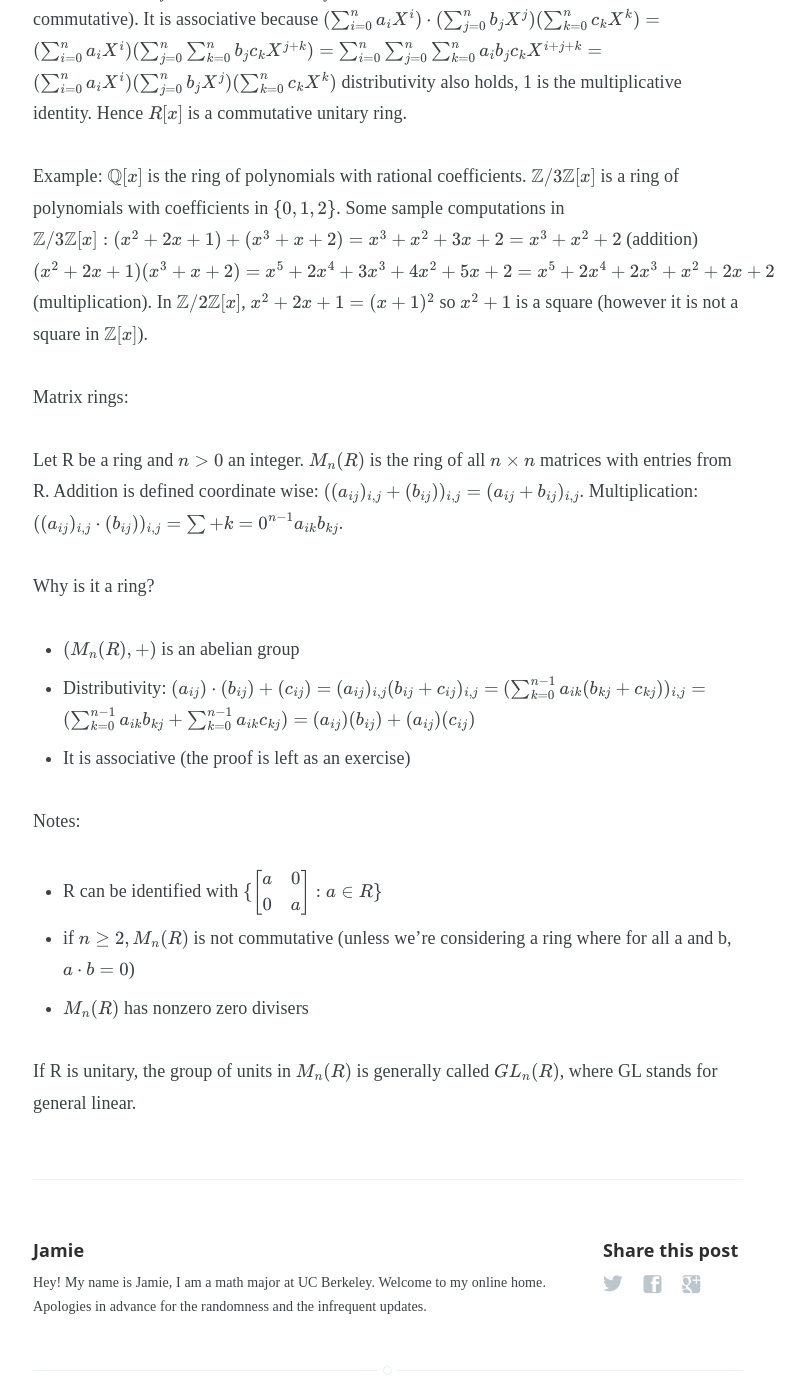
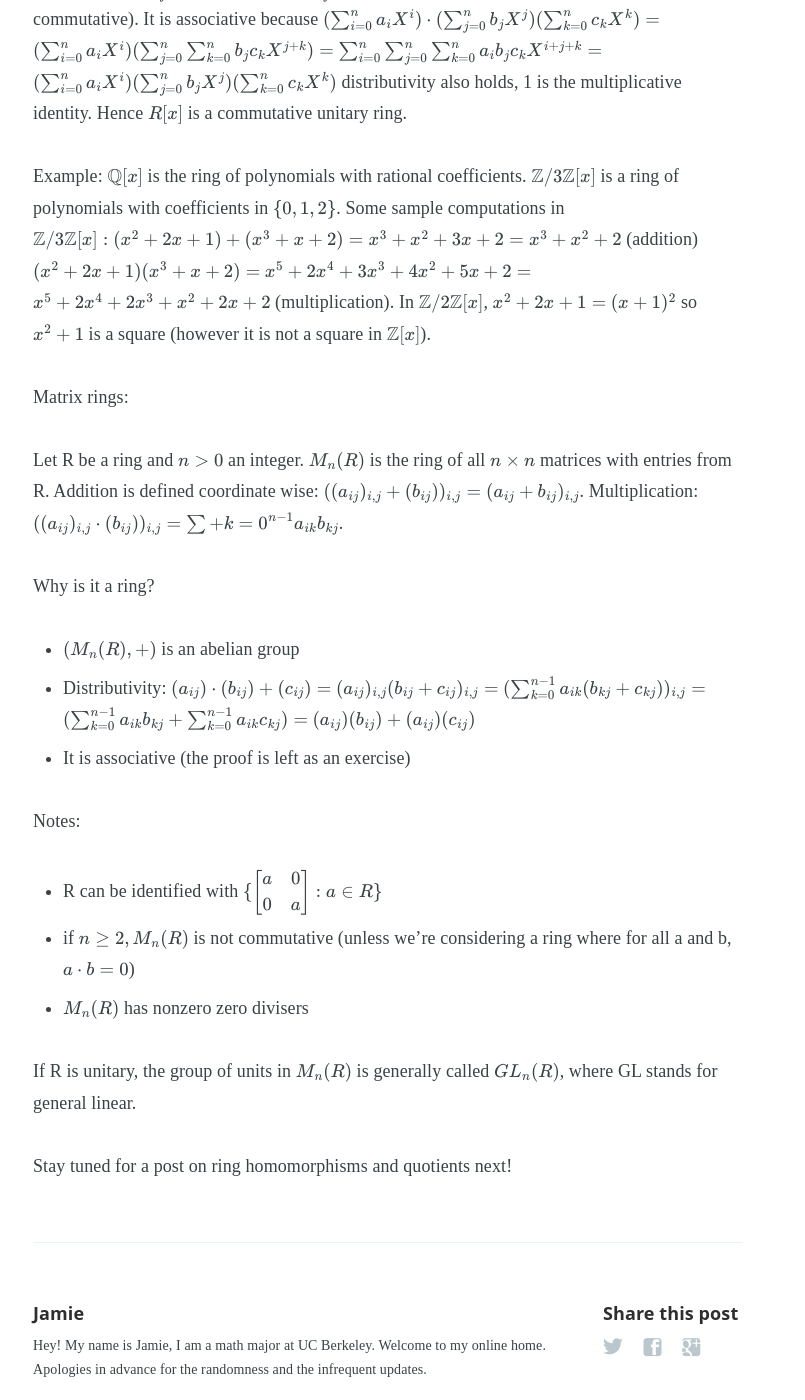
Before and after one commit to jamiecayley/jamiecayley.github.io, a Jekyll site: the page built from _posts/2016-05-20-An-Introduction-To-Abstract-Algebra-15.md, in a window 1280 px wide and 1400 px high, scrolled down 634 px. Shown: the whole window, without its empty margins (252-1057 px from the left). Built offline with Jekyll 4.4.1, drawn with Linux system fonts in a browser that asks for light colours; some web fonts are replaced; formulas are drawn with MathJax 3.

Commit message:
fixed typo

```diff
--- a/_posts/2016-05-20-An-Introduction-To-Abstract-Algebra-15.md
+++ b/_posts/2016-05-20-An-Introduction-To-Abstract-Algebra-15.md
@@ -13,7 +13,7 @@
 
 $$R[x]$$ is a ring of polynomials of x with coefficients from R. Addition is defined by $$(\sum_{i=0}^n a_ix^i)+(\sum_{i=1}^n b_iX^i) = \sum_{i=1}^n (a_i+b_i)X^i$$. Multiplication is defined by: $$(\sum_{i=0}^n a_iX^i)(\sum_{j=0}^n b_jX^j) = \sum_{i=0}^n\sum_{j=0}^n a_ib_jX^{i+j}$$ (note that it is commutative because R is commutative). It is associative because $$(\sum_{i=0}^n a_iX^i)\cdot (\sum_{j=0}^nb_jX^j)(\sum_{k=0}^nc_kX^k) =$$ $$ (\sum_{i=0}^n a_iX^i)(\sum_{j=0}^n \sum_{k=0}^n b_jc_kX^{j+k}) = $$ $$\sum_{i=0}^n\sum_{j=0}^n\sum_{k=0}^n a_ib_jc_kX^{i+j+k} = $$ $$ (\sum_{i=0}^na_iX^i)(\sum_{j=0}^nb_jX^j)(\sum_{k=0}^nc_kX^k)$$ distributivity also holds, 1 is the multiplicative identity. Hence $$R[x]$$ is a commutative unitary ring.
 
-Example: $$\mathbb{Q}[x]$$ is the ring of polynomials with rational coefficients. $$\mathbb{Z}/3\mathbb{Z}[x]$$ is a ring of polynomials with coefficients in $$\{0,1,2\}$$. Some sample computations in $$\mathbb{Z}/3\mathbb{Z}[x]: (x^2+2x+1)+(x^3+x+2) = x^3+x^2+3x+2 = x^3+x^2+2$$ (addition) $$(x^2+2x+1)(x^3+x+2) = x^5+2x^4+3x^3+4x^2+5x+2 = x^5+2x^4+2x^3+x^2+2x+2$$ (multiplication). In $$\mathbb{Z}/2\mathbb{Z}[x]$$, $$x^2+2x+1 = (x+1)^2$$ so $$x^2+1$$ is a square (however it is not a square in $$\mathbb{Z}[x]$$).
+Example: $$\mathbb{Q}[x]$$ is the ring of polynomials with rational coefficients. $$\mathbb{Z}/3\mathbb{Z}[x]$$ is a ring of polynomials with coefficients in $$\{0,1,2\}$$. Some sample computations in $$\mathbb{Z}/3\mathbb{Z}[x]: (x^2+2x+1)+(x^3+x+2) = x^3+x^2+3x+2 = x^3+x^2+2$$ (addition) $$(x^2+2x+1)(x^3+x+2) = $$ $$ x^5+2x^4+3x^3+4x^2+5x+2 =$$ $$ x^5+2x^4+2x^3+x^2+2x+2$$ (multiplication). In $$\mathbb{Z}/2\mathbb{Z}[x]$$, $$x^2+2x+1 = $$ $$(x+1)^2$$ so $$x^2+1$$ is a square (however it is not a square in $$\mathbb{Z}[x]$$).
 
 Matrix rings:
 
@@ -30,3 +30,5 @@
 * $$M_n(R)$$ has nonzero zero divisers
 
 If R is unitary, the group of units in $$M_n(R)$$ is generally called $$GL_n(R)$$, where GL stands for general linear.
+
+Stay tuned for a post on ring homomorphisms and quotients next!
```
